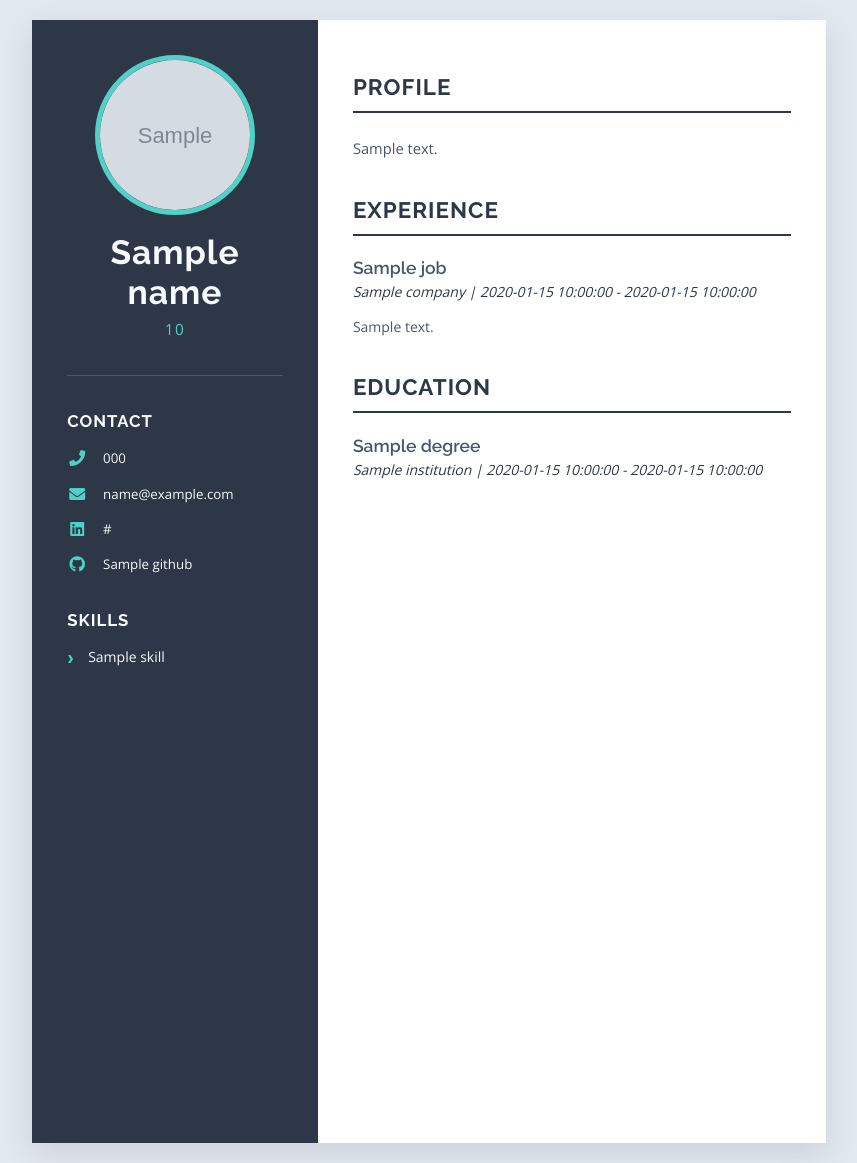
After one commit to marley50000/julies-try, a Flask app: template templates/final_modern/resume.html in a window 1280 px wide. The commit adds this page. Shown: the whole page, without its empty margins (211-1068 px from the left). Run offline with Flask 3, Linux system fonts and the light colour scheme; the template is opened without the code that fills it: most values are stand-ins (such as "Sample title", 1, 10 or a date in 2020); grey boxes marked "Sample" are stand-in pictures; some libraries are stand-ins or nearby versions.

Commit message:
feat: Add final 'Modern CV' template based on professional judgment
This commit introduces the brand-new "Final Modern CV" template. After multiple iterations and user feedback, this design was created by synthesizing the best elements of modern CVs from 2025, user-provided examples, and professional design principles.

This new template acts as the definitive modern option and includes:
- **New `final_modern.css` Stylesheet:** A completely new design featuring a sophisticated dark charcoal sidebar, a professional teal accent color, and clean typography using the Raleway and Open Sans font families. The layout is spacious and emphasizes a clear visual hierarchy.
- **New `final_modern/resume.html` Template:** The HTML structure implements the "Style A" layout requested by the user, where the photo, name, and job title are prominently featured in the sidebar.
- **Full Application Integration:** The new template has been added to `app.py`, the `index.html` form, and the `homepage.html` gallery, making it the new default and featured option.

This commit represents the culmination of the design process and is intended to be the final, polished, and definitive modern template for the application, resolving all previous user feedback on design.

```diff
--- a/app.py
+++ b/app.py
@@ -73,6 +73,7 @@ def generate():
     }
 
     template_map = {
+        "final_modern_resume": "final_modern/resume.html",
         "creative_professional_resume": "creative_professional/resume.html",
         "elegant_professional_resume": "elegant_professional/resume.html",
         "modern_professional_resume": "modern_professional/resume.html",
--- /dev/null
+++ b/static/css/final_modern.css
@@ -0,0 +1,174 @@
+/* static/css/final_modern.css */
+@import url('https://fonts.googleapis.com/css2?family=Raleway:wght@400;600;700&family=Open+Sans:wght@400;600&display=swap');
+
+:root {
+    --heading-font: 'Raleway', sans-serif;
+    --body-font: 'Open Sans', sans-serif;
+    --sidebar-bg: #2d3748; /* A sophisticated, dark charcoal */
+    --main-bg: #ffffff;
+    --text-color-light: #f7fafc;
+    --text-color-dark: #4a5568;
+    --accent-color: #4fd1c5; /* A professional teal accent */
+}
+
+body {
+    font-family: var(--body-font);
+    background-color: #e2e8f0;
+    color: var(--text-color-dark);
+    margin: 0;
+    padding: 0;
+    font-size: 10.5pt;
+    font-weight: 400;
+}
+
+.container {
+    display: flex;
+    width: 210mm;
+    min-height: 297mm;
+    margin: 20px auto;
+    background: var(--main-bg);
+    box-shadow: 0 10px 30px rgba(0,0,0,0.1);
+}
+
+.sidebar {
+    width: 36%;
+    background-color: var(--sidebar-bg);
+    color: var(--text-color-light);
+    padding: 2.5em;
+    box-sizing: border-box;
+}
+
+.main-content {
+    width: 64%;
+    padding: 2.5em;
+    box-sizing: border-box;
+}
+
+/* Sidebar Styling */
+.profile-photo {
+    width: 150px;
+    height: 150px;
+    border-radius: 50%;
+    object-fit: cover;
+    margin: 0 auto 1em auto;
+    display: block;
+    border: 5px solid var(--accent-color);
+}
+
+.sidebar-header {
+    text-align: center;
+    margin-bottom: 2.5em;
+    border-bottom: 1px solid #4a5568;
+    padding-bottom: 2.5em;
+}
+
+.sidebar-header h1 {
+    font-family: var(--heading-font);
+    font-size: 2.4em;
+    font-weight: 700;
+    margin: 0.5em 0 0.2em 0;
+    letter-spacing: 1px;
+}
+
+.sidebar-header .job-title {
+    font-size: 1.1em;
+    font-weight: 400;
+    color: var(--accent-color);
+    text-transform: uppercase;
+    letter-spacing: 1.5px;
+    margin: 0;
+}
+
+.sidebar-section {
+    margin-bottom: 2.5em;
+}
+
+.sidebar-section h2 {
+    font-family: var(--heading-font);
+    font-size: 1.2em;
+    font-weight: 700;
+    text-transform: uppercase;
+    letter-spacing: 1px;
+    color: var(--text-color-light);
+    margin-bottom: 1em;
+}
+
+.contact-info p {
+    margin: 1em 0;
+    word-break: break-all;
+    display: flex;
+    align-items: center;
+    font-size: 0.95em;
+}
+.contact-info .icon {
+    margin-right: 1em;
+    width: 20px;
+    text-align: center;
+    color: var(--accent-color);
+    font-size: 1.2em;
+}
+
+.skills-list {
+    list-style: none;
+    padding: 0;
+}
+.skills-list li {
+    margin-bottom: 0.8em;
+    padding-left: 1.5em;
+    position: relative;
+}
+.skills-list li::before {
+    content: '›';
+    position: absolute;
+    left: 0;
+    color: var(--accent-color);
+    font-weight: 700;
+    font-size: 1.4em;
+    line-height: 1;
+}
+
+/* Main Content Styling */
+.main-content h2 {
+    font-family: var(--heading-font);
+    font-size: 1.6em;
+    font-weight: 700;
+    color: var(--sidebar-bg);
+    text-transform: uppercase;
+    letter-spacing: 1px;
+    margin-bottom: 1em;
+    padding-bottom: 0.5em;
+    border-bottom: 2px solid var(--sidebar-bg); /* Style 1: Underline */
+}
+
+.section {
+    margin-bottom: 2.5em;
+}
+
+.job, .edu-item {
+    margin-bottom: 2em;
+}
+
+.job h3, .edu-item h3 {
+    font-family: var(--heading-font);
+    font-size: 1.25em;
+    font-weight: 600;
+    color: var(--text-color-dark);
+    margin: 0;
+}
+.job .meta, .edu-item .meta {
+    font-size: 1em;
+    font-weight: 400;
+    color: var(--sidebar-bg);
+    margin: 0.3em 0 0.8em 0;
+    display: block;
+    font-style: italic;
+}
+.job .description {
+    line-height: 1.7;
+    text-align: justify;
+}
+.summary p {
+    line-height: 1.8;
+    font-size: 1.05em;
+    margin: 0;
+}
--- /dev/null
+++ b/templates/final_modern/resume.html
@@ -0,0 +1,71 @@
+<!DOCTYPE html>
+<html>
+<head>
+    <title>{{ name }} - Resume</title>
+    <meta charset="UTF-8">
+    <link rel="stylesheet" href="{{ url_for('static', filename='css/final_modern.css') }}">
+    <link rel="stylesheet" href="https://cdnjs.cloudflare.com/ajax/libs/font-awesome/5.15.4/css/all.min.css">
+</head>
+<body>
+    <div class="container">
+        <aside class="sidebar">
+            <div class="sidebar-header">
+                {% if photo_path %}
+                <img src="{{ photo_path }}" alt="Professional Headshot" class="profile-photo">
+                {% endif %}
+                <h1>{{ name }}</h1>
+                <p class="job-title">{{ job-target }}</p>
+            </div>
+
+            <div class="sidebar-section contact-info">
+                <h2>Contact</h2>
+                <p><span class="icon"><i class="fas fa-phone"></i></span>{{ contact_info.phone }}</p>
+                <p><span class="icon"><i class="fas fa-envelope"></i></span>{{ contact_info.email }}</p>
+                {% if contact_info.linkedin %}
+                <p><span class="icon"><i class="fab fa-linkedin"></i></span>{{ contact_info.linkedin }}</p>
+                {% endif %}
+                {% if contact_info.github %}
+                <p><span class="icon"><i class="fab fa-github"></i></span>{{ contact_info.github }}</p>
+                {% endif %}
+            </div>
+
+            <div class="sidebar-section">
+                <h2>Skills</h2>
+                <ul class="skills-list">
+                    {% for skill in skills %}
+                    <li>{{ skill }}</li>
+                    {% endfor %}
+                </ul>
+            </div>
+        </aside>
+
+        <main class="main-content">
+            <div class="section summary">
+                <h2>Profile</h2>
+                <p>{{ career_summary }}</p>
+            </div>
+
+            <div class="section">
+                <h2>Experience</h2>
+                {% for job in work_experience %}
+                <div class="job">
+                    <h3>{{ job.title }}</h3>
+                    <span class="meta">{{ job.company }} | {{ job.start_date }} - {{ job.end_date }}</span>
+                    <p class="description">{{ job.description }}</p>
+                </div>
+                {% endfor %}
+            </div>
+
+            <div class="section">
+                <h2>Education</h2>
+                {% for edu in education %}
+                <div class="edu-item">
+                    <h3>{{ edu.degree }}</h3>
+                    <span class="meta">{{ edu.institution }} | {{ edu.start_date }} - {{ edu.end_date }}</span>
+                </div>
+                {% endfor %}
+            </div>
+        </main>
+    </div>
+</body>
+</html>
--- a/templates/index.html
+++ b/templates/index.html
@@ -46,7 +46,7 @@
             <legend>Company Information (for Cover Letter)</legend>
             <div class="form-grid">
                 <label for="date">Date:</label>
-                <input type="text" id="date" name="date" value="October 11, 2025" required>
+                <input type="text" id="date" name="date" value="October 12, 2025" required>
 
                 <label for="hiring_manager_name">Hiring Manager's Name:</label>
                 <input type="text" id="hiring_manager_name" name="hiring_manager_name" required>
@@ -90,7 +90,8 @@
             <div class="form-grid">
                 <label for="document_type">Document to Generate:</label>
                 <select id="document_type" name="document_type">
-                    <option value="creative_professional_resume" {% if selected_template == 'creative_professional_resume' %}selected{% endif %}>Creative Professional Resume (New)</option>
+                    <option value="final_modern_resume" {% if selected_template == 'final_modern_resume' %}selected{% endif %}>Final Modern Resume (New)</option>
+                    <option value="creative_professional_resume" {% if selected_template == 'creative_professional_resume' %}selected{% endif %}>Creative Professional Resume</option>
                     <option value="elegant_professional_resume" {% if selected_template == 'elegant_professional_resume' %}selected{% endif %}>Elegant Professional Resume</option>
                     <option value="modern_professional_resume" {% if selected_template == 'modern_professional_resume' %}selected{% endif %}>Modern Professional Resume</option>
                     <option value="ats_resume" {% if selected_template == 'ats_resume' %}selected{% endif %}>ATS-Friendly Resume</option>
```
Also changed, not shown: templates/homepage.html (+6 -1 lines).
